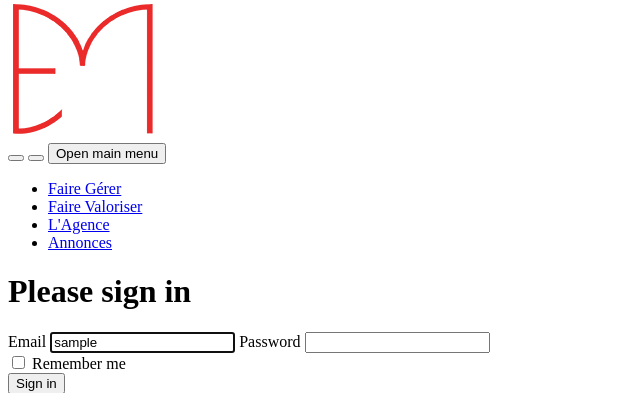
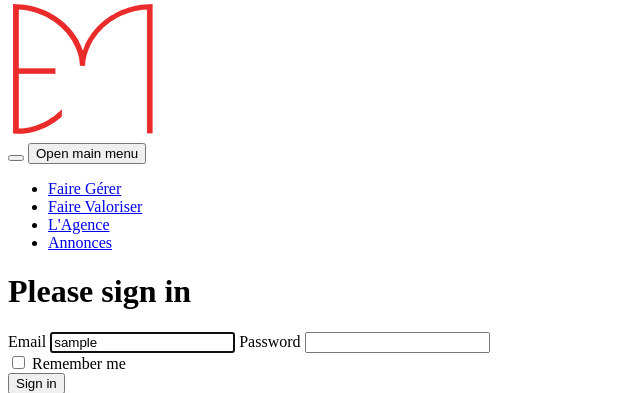
Before and after one commit to AntoineBorda/melanie-ehrmann-immobilier, a Symfony app: template templates/security/login.html.twig in a window 1280 px wide. Shown: the part 143-536 px from the top of the page, without its empty margins (0-640 px from the left). Run offline with Twig, Linux system fonts and the light colour scheme; the template is opened without the code that fills it: most values are stand-ins (such as "Sample title", 1, 10 or a date in 2020); some libraries are stand-ins or nearby versions.

Commit message:
[Front] Update cta's & button

```diff
--- /dev/null
+++ b/templates/components/_button-submit.html.twig
@@ -0,0 +1 @@
+<button type="submit" class="px-5 py-3 text-sm font-medium text-center rounded-xl text-default-50 bg-primary-700 hover:bg-primary-800 focus:ring-primary-300 focus:outline-none focus:ring-4 dark:bg-primary-600 sm:w-fit dark:hover:bg-primary-700 dark:focus:ring-primary-800">{{ text }}</button>
--- a/templates/components/_contact-form.html.twig
+++ b/templates/components/_contact-form.html.twig
@@ -8,6 +8,8 @@
 	{{ form_row(form.message) }}
 </div>
 
-<button type="submit" class="px-5 py-3 text-sm font-medium text-center rounded-lg text-default-50 bg-primary-700 hover:bg-primary-800 focus:ring-primary-300 focus:outline-none focus:ring-4 dark:bg-primary-600 sm:w-fit dark:hover:bg-primary-700 dark:focus:ring-primary-800">Envoyer</button>
+{{ include('components/_button-submit.html.twig', {
+    text: 'Envoyer'
+}) }}
 
 {{ form_end(form) }}
--- a/templates/components/_cta-contact.html.twig
+++ /dev/null
@@ -1,5 +0,0 @@
-<a href="#"
-   class="inline-flex items-center rounded-lg px-5 py-4 text-center font-medium text-default-900 bg-secondary-400 hover:bg-secondary-500 focus:ring-secondary-100 focus:outline-none focus:ring-4">
-    {{ text }}
-    <twig:ux:icon name="bi:arrow-right" class="ml-4 h-5 w-5"/>
-</a>
--- /dev/null
+++ b/templates/components/_cta-rectangle.html.twig
@@ -0,0 +1,6 @@
+<a class="relative inline-block text-2xl font-black font-title text-primary-700 group focus:outline-none" href="#">
+	<span class="absolute inset-0 border border-secondary-400 rounded-xl group-active:border-secondary-400"></span>
+	<span class="block px-12 py-4 transition-transform border bg-secondary-400 border-secondary-400 rounded-xl active:border-secondary-300 active:bg-secondary-300 group-hover:-translate-x-1 group-hover:-translate-y-1">
+		{{ text }}
+	</span>
+</a>
--- /dev/null
+++ b/templates/components/_cta-round.html.twig
@@ -0,0 +1,6 @@
+<a class="relative inline-block text-2xl font-black font-title text-primary-700 group focus:outline-none" href="#">
+	<span class="absolute inset-0 border rounded-full border-secondary-400 group-active:border-secondary-400"></span>
+	<span class="block px-4 py-4 transition-transform border rounded-full bg-secondary-400 border-secondary-400 active:border-secondary-300 active:bg-secondary-300 group-hover:-translate-x-1 group-hover:-translate-y-1">
+		<twig:ux:icon name="{{ icon }}" class="w-6 h-6 text-primary-600 group-hover:text-primary-700 dark:text-primary-700 dark:group-hover:text-primary-800"/>
+	</span>
+</a>
--- a/templates/landing/components/_galery.html.twig
+++ b/templates/landing/components/_galery.html.twig
@@ -2,7 +2,7 @@
 	<div class="max-w-screen-xl px-4 mx-auto">
 
 		<div class="gap-4 sm:grid sm:grid-cols-2">
-			<img class="col-span-2 mb-4 rounded-lg sm:mb-0" src="{{ asset('build/images/portrait/desk.jpg') }}" alt="content gallery 1">
+			<img class="col-span-2 mb-4 rounded-xl sm:mb-0" src="{{ asset('build/images/portrait/desk.jpg') }}" alt="content gallery 1">
 		</div>
 
 	</div>
--- a/templates/landing/components/_header.html.twig
+++ b/templates/landing/components/_header.html.twig
@@ -21,7 +21,7 @@
 				<img class="w-40 mb-4 opacity-100" src="{{ asset('build/images/portrait/main.png') }}" alt="">
 			</div>
 			{# Title #}
-			<h1 class="w-full mb-4 text-3xl font-extrabold leading-none tracking-tight font-title text-primary-700 md:text-4xl lg:w-2/3 lg:text-5xl">
+			<h1 class="w-full mb-4 text-3xl font-extrabold leading-none tracking-tight font-title text-primary-700 md:text-4xl lg:w-3/4 lg:text-6xl">
 				Mélanie Ehrmann Immobilier à Strasbourg
 			</h1>
 			{# Description #}
@@ -30,7 +30,7 @@
 			</p>
 			{# CTA #}
 			<div class="mt-6">
-				{{ include('components/_cta-contact.html.twig', {
+				{{ include('components/_cta-rectangle.html.twig', {
                     text: 'Contactez-moi'
                 }) }}
 			</div>
--- a/templates/partials/_navbar.html.twig
+++ b/templates/partials/_navbar.html.twig
@@ -22,9 +22,9 @@
 				</button>
 
 				{# Contact button #}
-				<button class="flex items-center justify-center w-12 h-12 border-2 rounded-full border-primary-600 group hover:border-primary-700 dark:border-primary-700 dark:hover:border-primary-800">
-					<twig:ux:icon name="bi:envelope-fill" class="w-5 h-5 text-primary-600 group-hover:text-primary-700 dark:text-primary-700 dark:group-hover:text-primary-800"/>
-				</button>
+				{{ include ('components/_cta-round.html.twig', {
+					icon: 'bi:envelope',
+				}) }}
 
 				{# Mobile button #}
 				<button id="mobile-menu-button" data-collapse-toggle="mobile-menu" type="button" class="inline-flex items-center p-2 ml-1 text-sm text-default-300 group-data-[sticky=true]:text-default-500 group-data-[sticky=true]:dark:text-default-400 rounded-lg lg:hidden hover:bg-default-100 focus:outline-none dark:text-default-300 dark:hover:bg-default-700 focus:ring-default-600" aria-controls="mobile-menu" aria-expanded="false">
```
Also changed, not shown: templates/landing/components/_agency.html.twig (+7 -4 lines), templates/landing/components/_stats.html.twig (+4 -4 lines).
